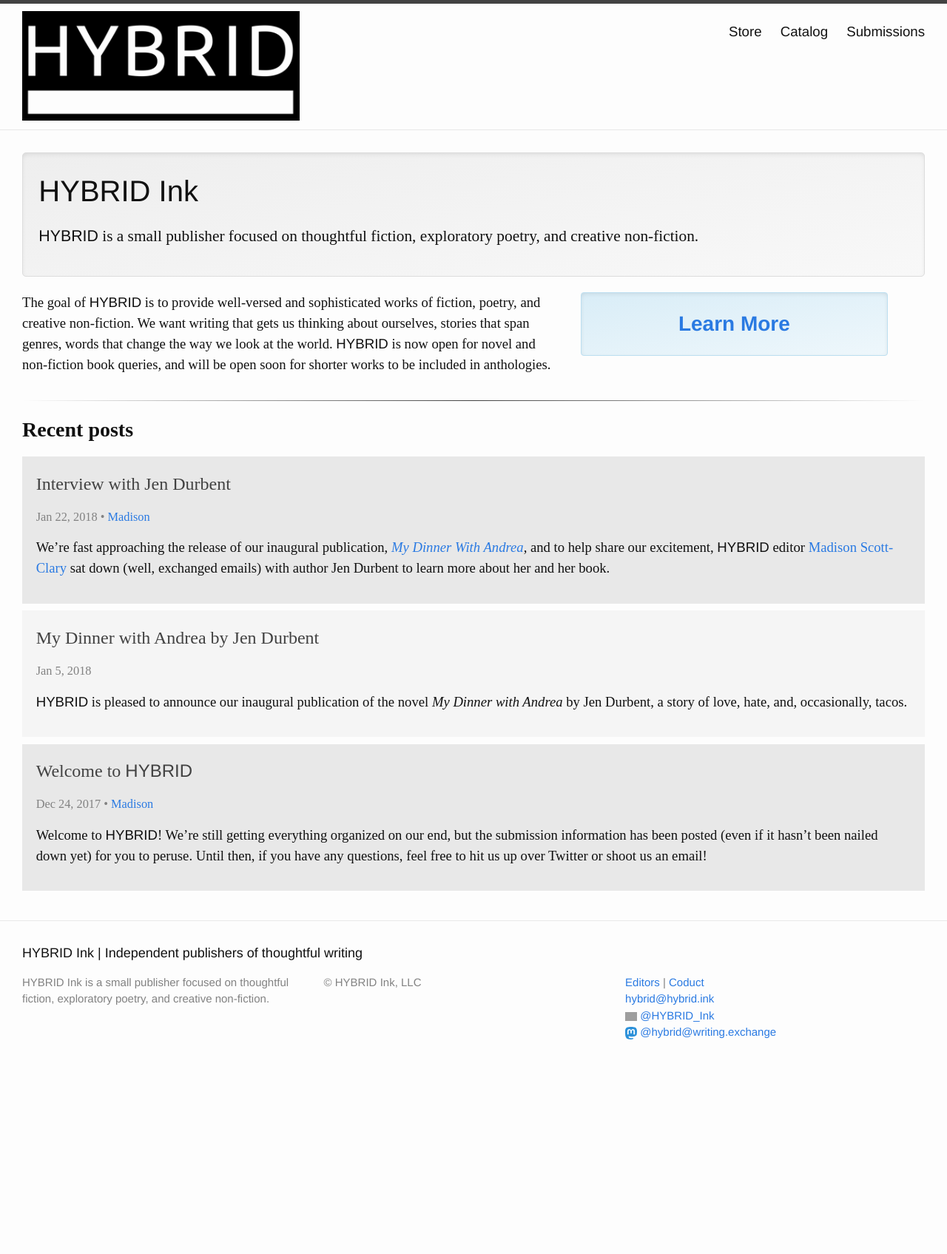
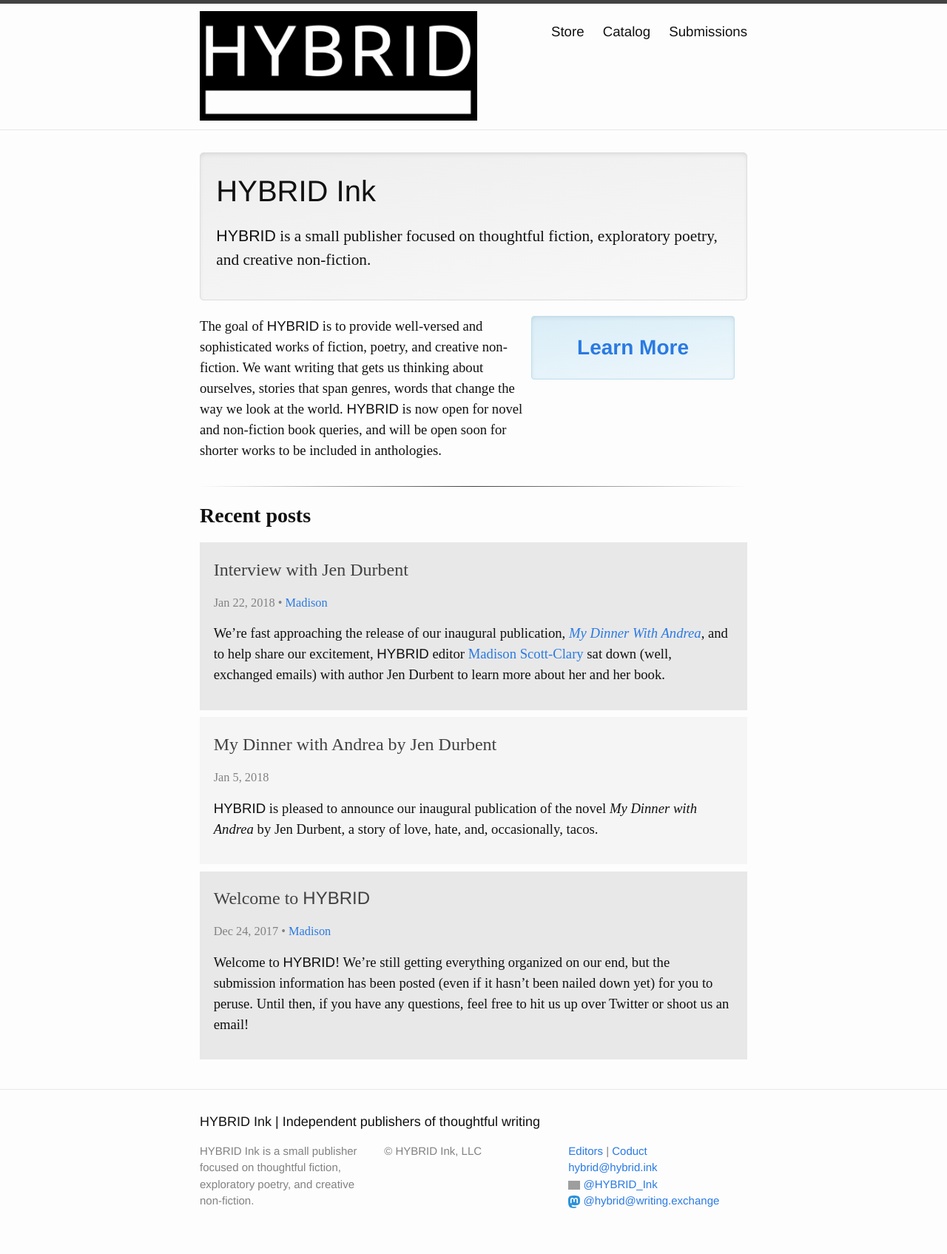
Before and after one commit to hybridink/hybrid.ink, a Jekyll site: the page built from index.md, in a window 1280 px wide. Shown: the whole page at 74% size. Built offline with Jekyll 4.4.1, drawn with Linux system fonts in a browser that asks for light colours; some web fonts are replaced; before the commit the page ends 1467 px from its top, so only the background shows below that; grey boxes are pictures that could not be loaded.

Commit message:
Further styling

```diff
--- a/_sass/_base.scss
+++ b/_sass/_base.scss
@@ -1,7 +1,7 @@
 /**
  * Reset some basic elements
  */
-body, h1, h2, h3, h4, h5, h6,
+html, body, h1, h2, h3, h4, h5, h6,
 p, blockquote, pre, hr,
 dl, dd, ol, ul, figure {
     margin: 0;
@@ -177,17 +177,24 @@ pre {
  * Wrapper
  */
 .wrapper {
-    margin-right: 0 auto;
+    max-width: -webkit-calc(#{$content-width} - (#{$spacing-unit} * 2));
+    max-width:         calc(#{$content-width} - (#{$spacing-unit} * 2));
+    margin-right: auto;
+    margin-left: auto;
     padding-right: $spacing-unit;
     padding-left: $spacing-unit;
     @extend %clearfix;
 
     @include media-query($on-laptop) {
+        max-width: -webkit-calc(#{$content-width} - (#{$spacing-unit}));
+        max-width:         calc(#{$content-width} - (#{$spacing-unit}));
         padding-right: $spacing-unit / 2;
         padding-left: $spacing-unit / 2;
     }
 
     @include media-query($on-palm) {
+        max-width: 100%;
+        margin: 0 auto;
         padding: 0 $spacing-unit / 2;
     }
 }
--- a/_sass/_layout.scss
+++ b/_sass/_layout.scss
@@ -10,6 +10,7 @@
 
     // Positioning context for the mobile navigation icon
     position: relative;
+    width: 100%
 }
 
 .site-title {
```
